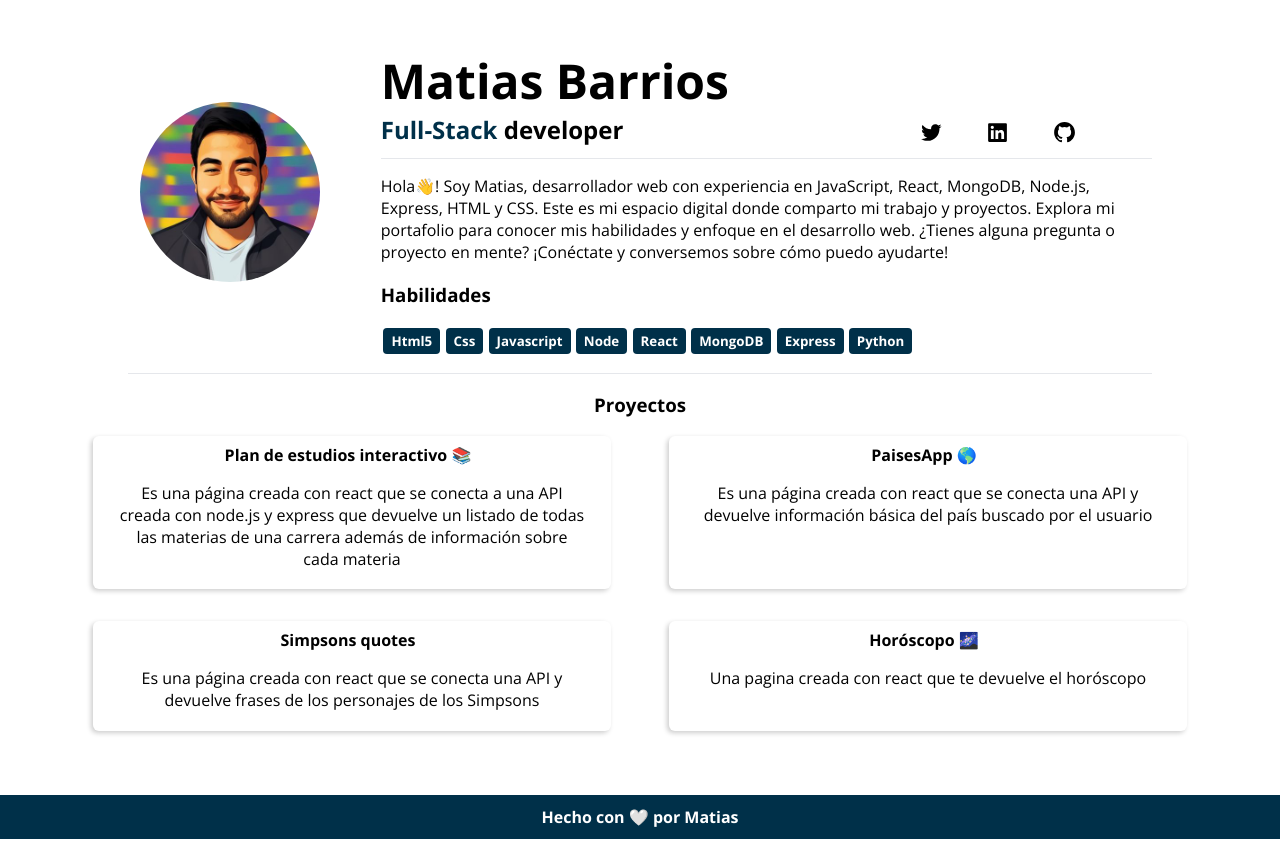
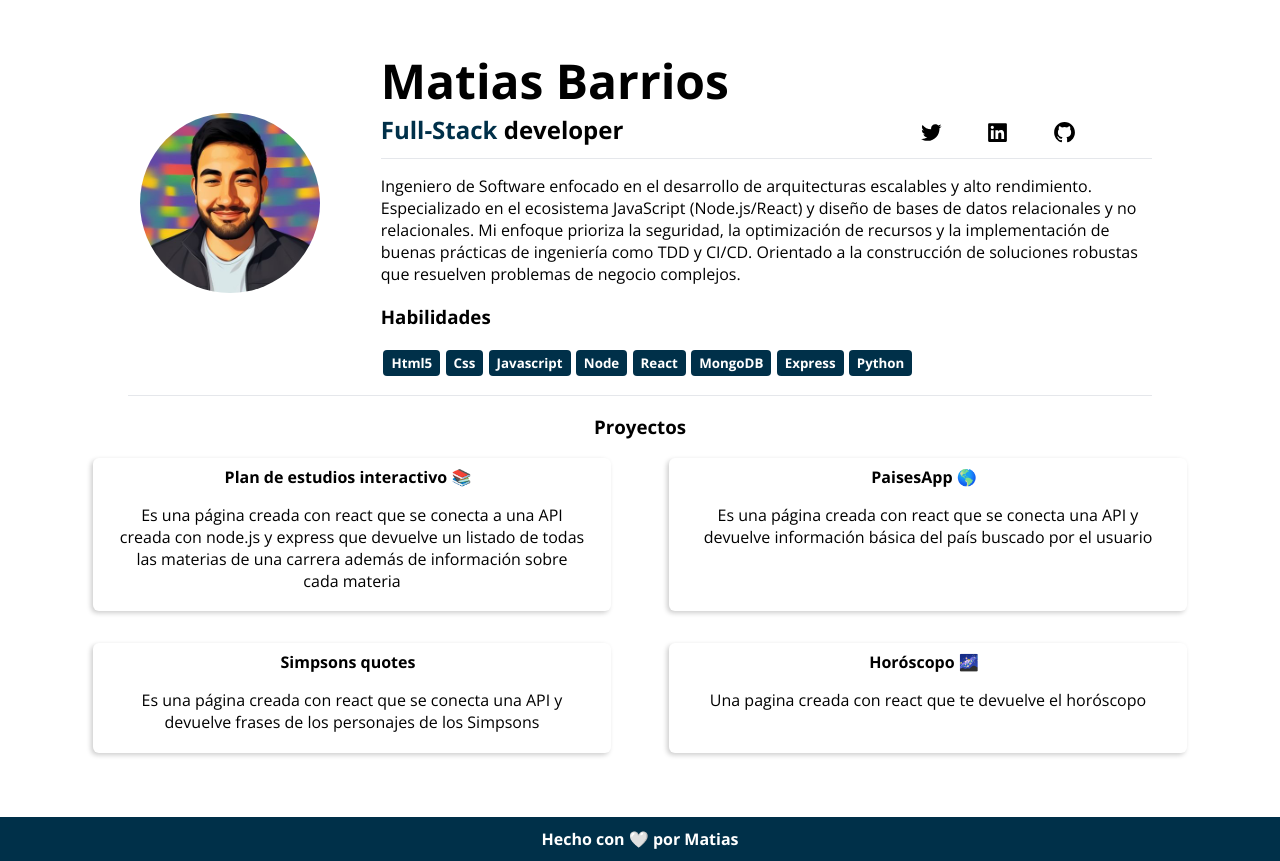
Before and after one commit to Matias-Py/matias-portafolio, a JavaScript app: page / in a window 1280 px wide. Before the commit the page ends 839 px from the top, so only its background shows below. Built offline with nearby package versions, Linux system fonts and the light colour scheme; the HTML template or start-up script is replaced by a standard one.

Commit message:
actualizacion de la descripcion

```diff
--- a/src/App.js
+++ b/src/App.js
@@ -30,7 +30,7 @@ function App() {
             </div>
           </div>
           <div id="bio">
-            <p>Hola👋! Soy Matias, desarrollador web con experiencia en JavaScript, React, MongoDB, Node.js, Express, HTML y CSS. Este es mi espacio digital donde comparto mi trabajo y proyectos. Explora mi portafolio para conocer mis habilidades y enfoque en el desarrollo web. ¿Tienes alguna pregunta o proyecto en mente? ¡Conéctate y conversemos sobre cómo puedo ayudarte!</p>
+            <p>Ingeniero de Software enfocado en el desarrollo de arquitecturas escalables y alto rendimiento. Especializado en el ecosistema JavaScript (Node.js/React) y diseño de bases de datos relacionales y no relacionales. Mi enfoque prioriza la seguridad, la optimización de recursos y la implementación de buenas prácticas de ingeniería como TDD y CI/CD. Orientado a la construcción de soluciones robustas que resuelven problemas de negocio complejos.</p>
             <h3>Habilidades</h3>
             <div id="skills">
               <button className="skill">Html5</button>
```
